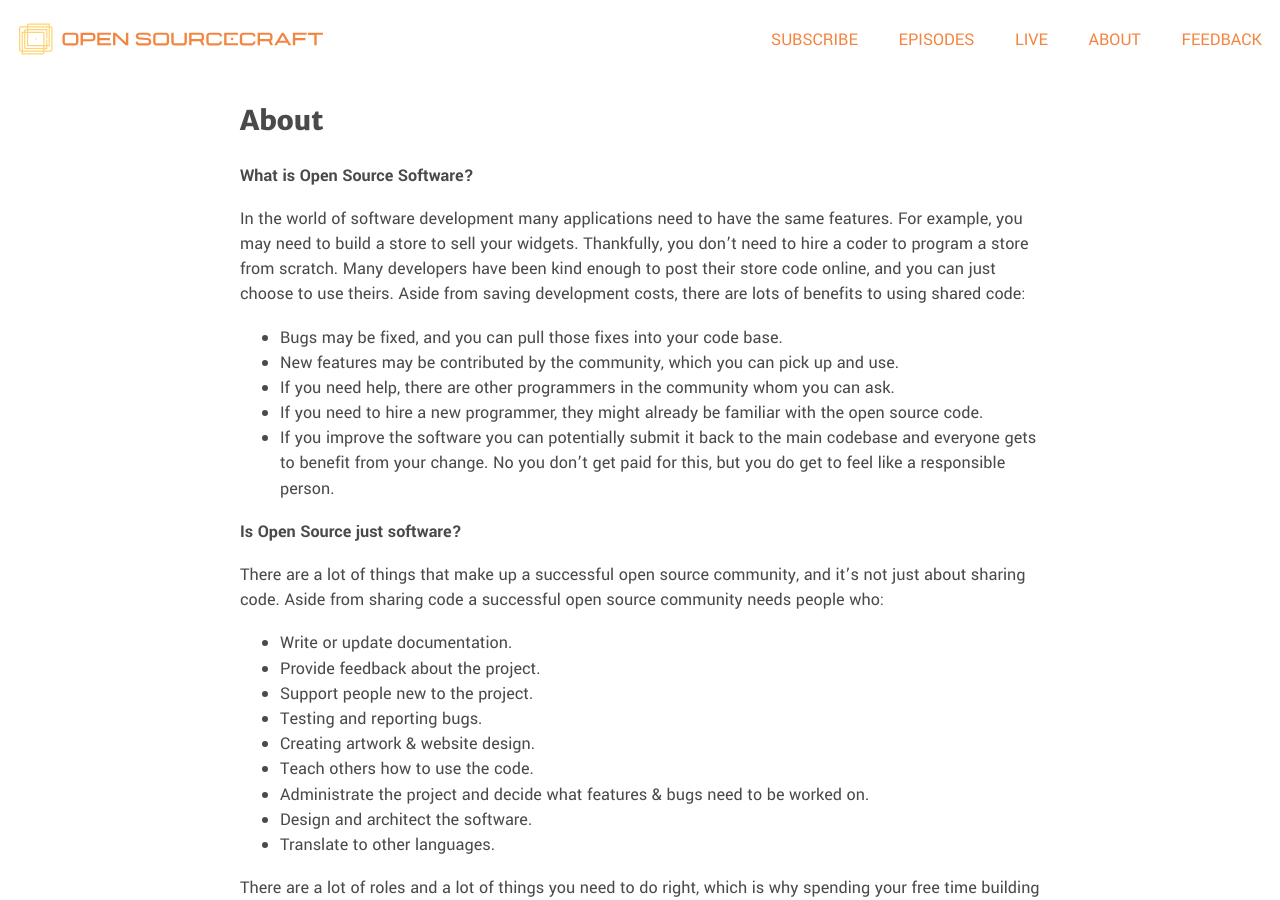
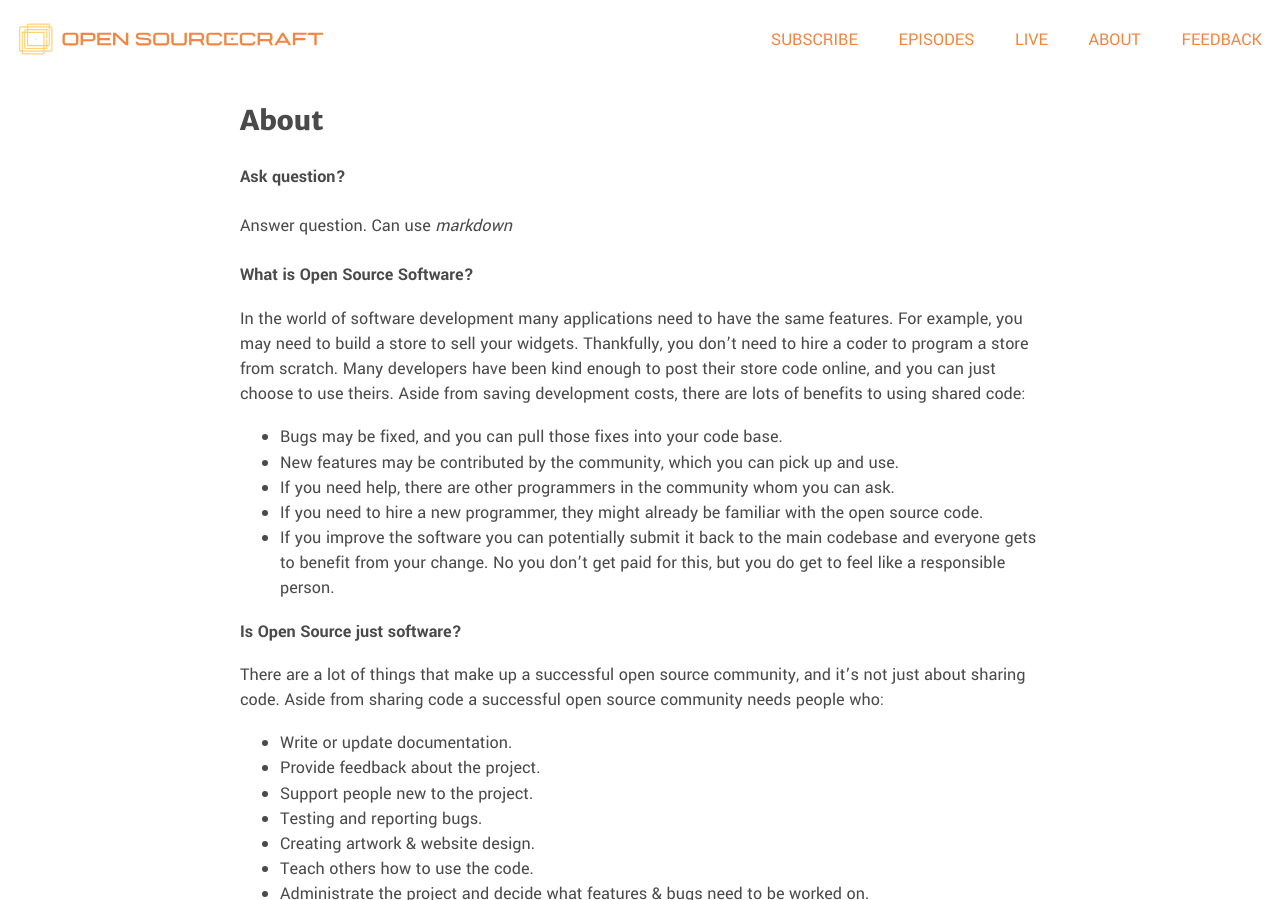
Before and after one commit to Code-Pop/open-sourcecraft, a Jekyll site: the page built from about.md, in a window 1280 px wide and 900 px high. Built offline with Jekyll 4.4.1, drawn with Linux system fonts in a browser that asks for light colours.

Commit message:
add faq to page layout

```diff
--- a/_layouts/page.html
+++ b/_layouts/page.html
@@ -12,6 +12,17 @@ layout: default
   {% endif %}
   <div class="episode-article">
     <h1>{{ page.title }}</h1>
+
+    {% if page.faqs %}
+      {% for faq in page.faqs %}
+        <h4>{{ faq.question }}</h4>
+        <div class="">
+          {{ faq.answer | markdownify }}
+        </div>
+      {% endfor %}
+    {% endif %}
+
     {{content}}
+
   </div>
 </article>
```
